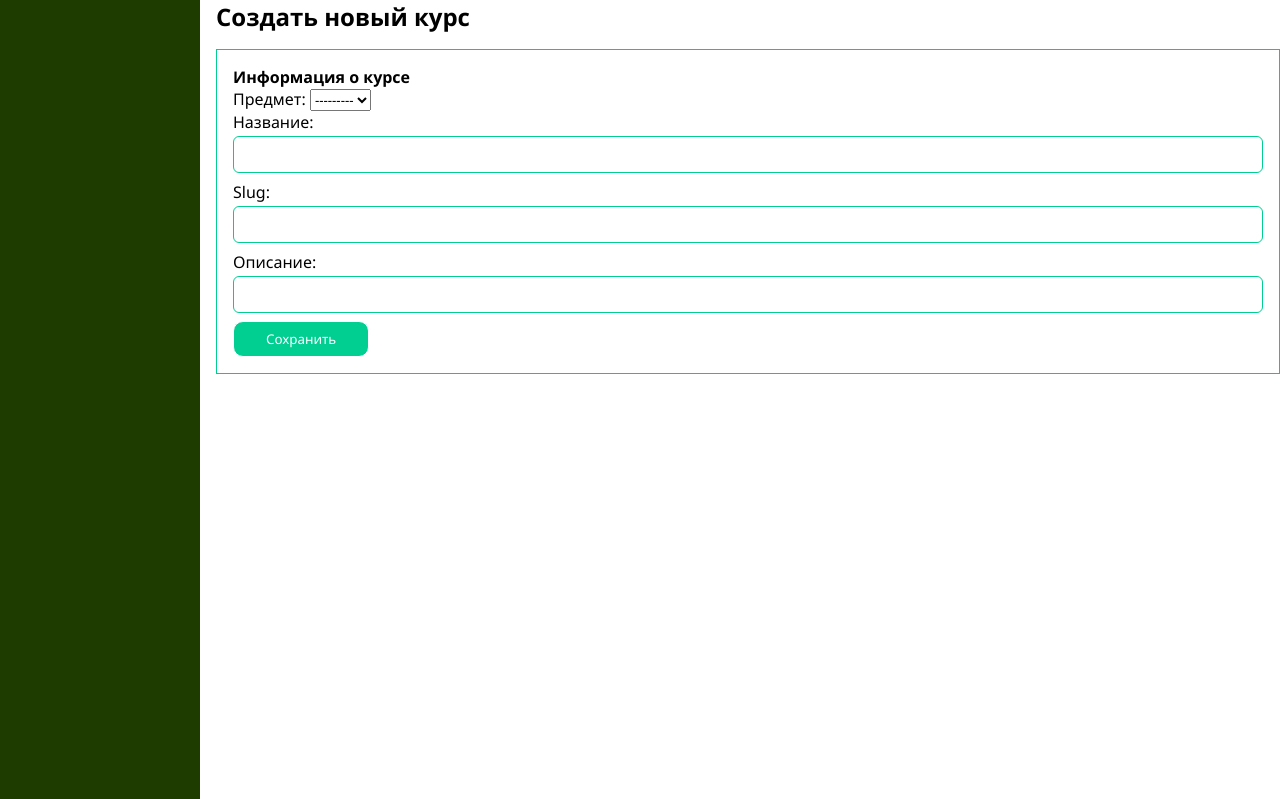
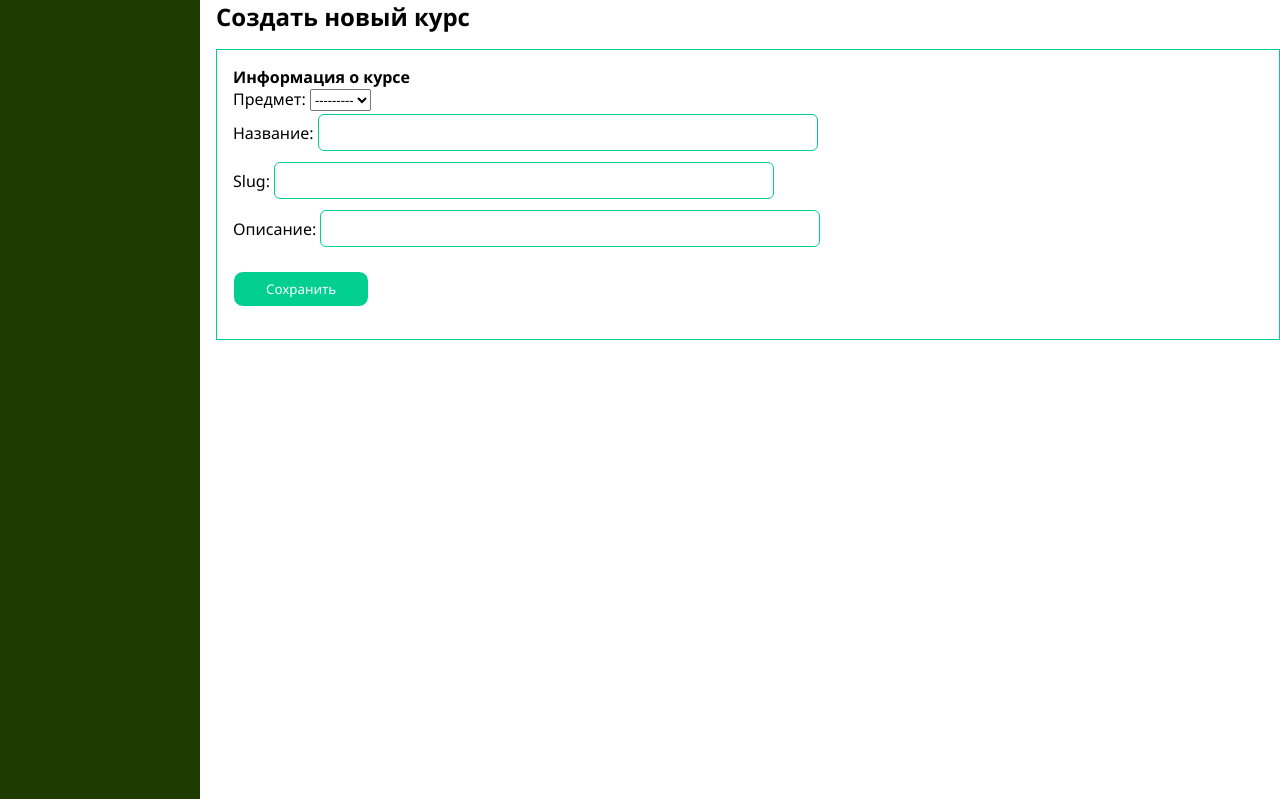
Before and after one commit to Alexander-vlk/api_practice, a Django app: page /courses/manage/create/ in a window 1280 px wide. Shown: the part 75-874 px from the top of the page. Run offline with Django 4.2, Linux system fonts and the light colour scheme; the visitor is signed in with stand-in values (Sample User, id 1); data that the repository does not hold is empty.

Commit message:
feat(api): css and html

```diff
--- a/edu/courses/static/css/base.css
+++ b/edu/courses/static/css/base.css
@@ -53,6 +53,7 @@ article {
 
 input[type='text'], input[type='password'], input[type='email'] {
     width: 100%;
+    max-width: 500px;
     font-size: 16px;
     padding: .4rem 1rem;
     margin-top: .2rem;
@@ -82,6 +83,7 @@ footer {
 }
 
 .btn-success {
+    margin: 1rem 0;
     color: #fff;
     background: #00CF91;
 }
```
Also changed, not shown: edu/courses/templates/base.html (line endings or trailing spaces).
